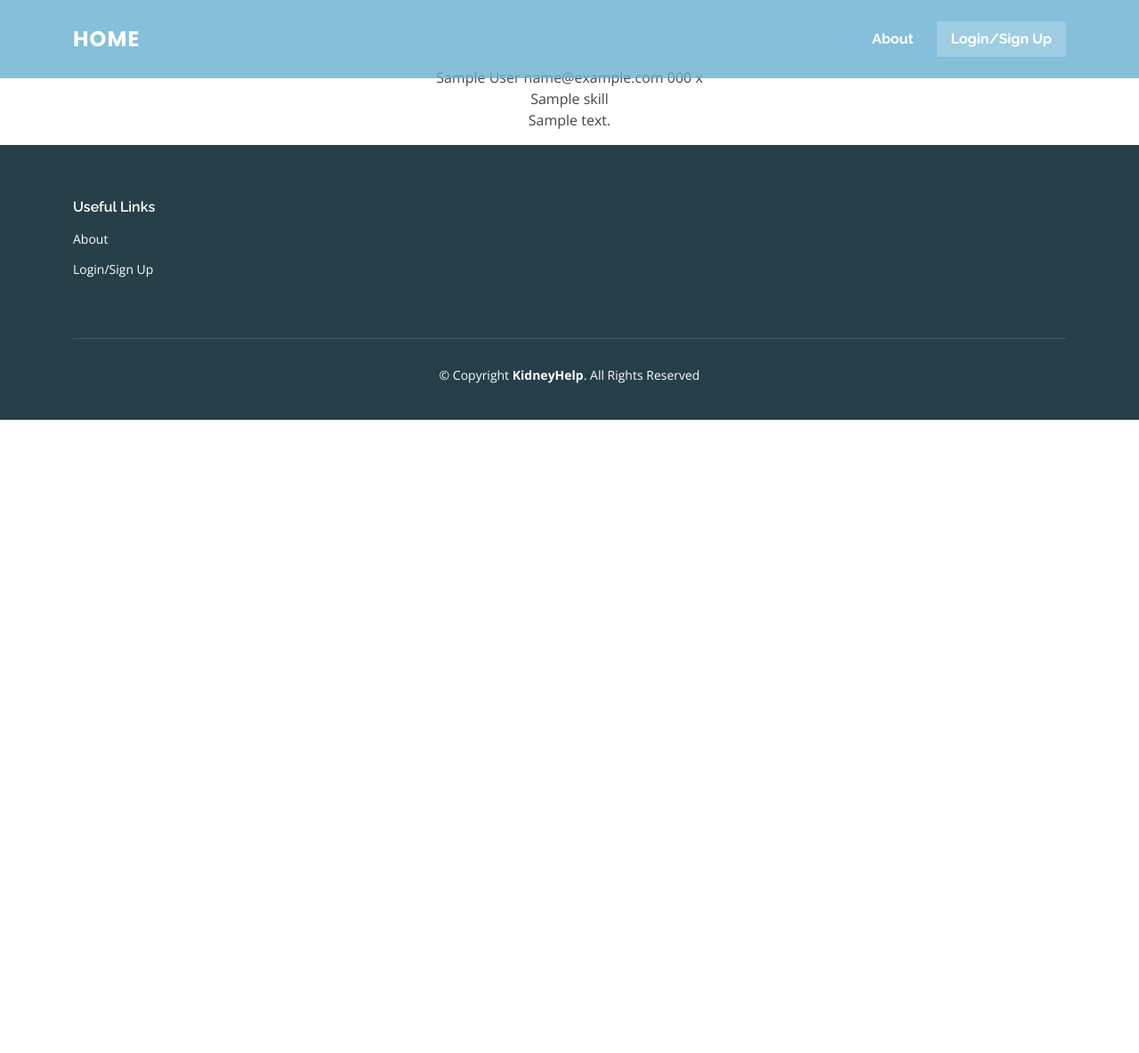
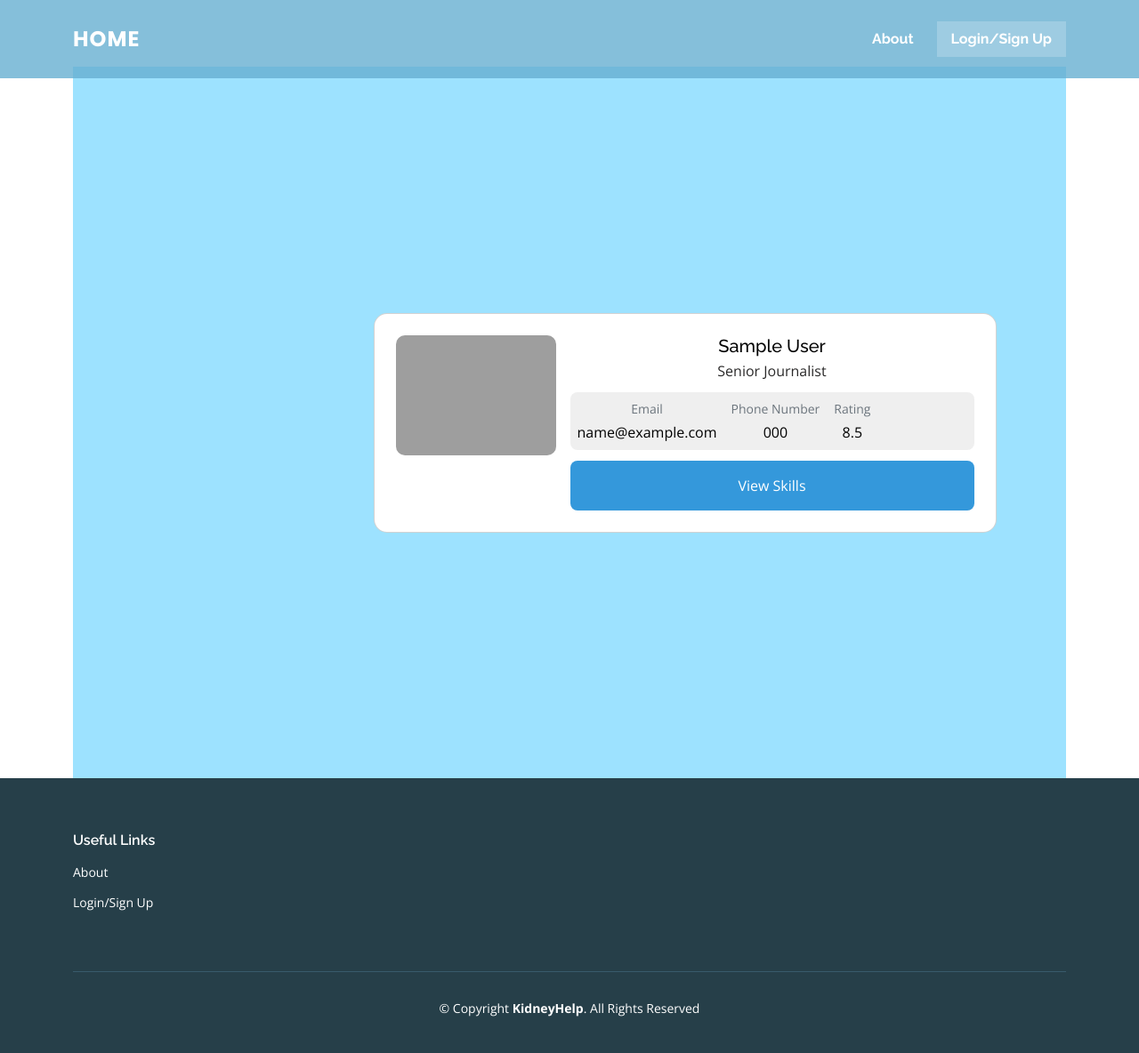
Before and after one commit to josh0125/StudentTutorProject, a Django app: page /display/ in a window 1280 px wide. Shown: the whole page at 89% size. Before the commit the page ends 472 px from the top, so only its background shows below. Run offline with Django 4.2, Linux system fonts and the light colour scheme; tables that the repository leaves empty hold one stand-in row (values such as "Sample post"); some libraries are stand-ins or nearby versions; grey boxes are pictures that could not be loaded.

Commit message:
display page

```diff
--- a/studentnetwork/settings.py
+++ b/studentnetwork/settings.py
@@ -82,7 +82,7 @@ DATABASES = {
     'ENGINE': 'django.db.backends.postgresql',
     'NAME': 'profiles',
     'USER': 'postgres',
-    'PASSWORD': 'NEWYORKUT1CAM1SS1ON',
+    'PASSWORD': '1210',
     'HOST': 'localhost'
     }
 }
--- /dev/null
+++ b/studentnetwork/static/css/display.css
@@ -0,0 +1,46 @@
+/* This is the CSS that is specific for the display page */
+
+/* Dropdown Button */
+.dropbtn {
+    background-color: #3498DB;
+    color: white;
+    padding: 16px;
+    font-size: 16px;
+    border: none;
+    cursor: pointer;
+  }
+
+  /* Dropdown button on hover & focus */
+  .dropbtn:hover, .dropbtn:focus {
+    background-color: #2980B9;
+  }
+
+  /* The container <div> - needed to position the dropdown content */
+  .dropdown {
+    position: relative;
+    display: inline-block;
+  }
+
+  /* Dropdown Content (Hidden by Default) */
+  .dropdown-content {
+    display: none;
+    position: absolute;
+    background-color: #f1f1f1;
+    min-width: 160px;
+    box-shadow: 0px 8px 16px 0px rgba(0,0,0,0.2);
+    z-index: 1;
+  }
+
+  /* Links inside the dropdown */
+  .dropdown-content a {
+    color: black;
+    padding: 12px 16px;
+    text-decoration: none;
+    display: block;
+  }
+
+  /* Change color of dropdown links on hover */
+  .dropdown-content a:hover {background-color: #ddd;}
+
+  /* Show the dropdown menu (use JS to add this class to the .dropdown-content container when the user clicks on the dropdown button) */
+  .show {display:block;}
--- /dev/null
+++ b/studentnetwork/static/js/display.js
@@ -0,0 +1,21 @@
+// This is the JavaScript fot he Display Page
+
+/* When the user clicks on the button,
+toggle between hiding and showing the dropdown content */
+function myFunction() {
+    document.getElementById("myDropdown").classList.toggle("show");
+  }
+
+  // Close the dropdown menu if the user clicks outside of it
+  window.onclick = function(event) {
+    if (!event.target.matches('.dropbtn')) {
+      var dropdowns = document.getElementsByClassName("dropdown-content");
+      var i;
+      for (i = 0; i < dropdowns.length; i++) {
+        var openDropdown = dropdowns[i];
+        if (openDropdown.classList.contains('show')) {
+          openDropdown.classList.remove('show');
+        }
+      }
+    }
+  }
--- a/templates/profiles/display.html
+++ b/templates/profiles/display.html
@@ -1,30 +1,73 @@
 {% extends 'base.html' %}
 {% load static %}
 {% block content %}
+<!--Links-->
+<link href="{% static 'css/display.css' %}" rel="stylesheet">
+
 <!-- Masthead-->
 <div style="padding-top: 75px; padding-left: 50px; padding-right: 50px; text-align: center;">
 
 <div class="container">
     {% for profile in our_profiles %}
-    <p>
-        {{ profile.first_name }}
-        {{ profile.last_name }}
-        {{ profile.email }}
-        {{ profile.phone }}
-        {{ profile.username }}
-        {{ profile.password }}
-        {{ profile.profile_photo }}
-        {% for skill in profile.skills.all %}
-            <br>
-            {{ skill.title }}
-            <br>
-            {{ skill.description }}
-        {% endfor %}
-        </p>
+    <!-- New Stuff -->
+    <section class="vh-100" style="background-color: #9de2ff;">
+        <div class="container py-5 h-100">
+          <div class="row d-flex justify-content-center align-items-center h-100">
+            <div class="col col-md-9 col-lg-7 col-xl-5">
+              <div class="card" style="border-radius: 15px; width: 700px">
+                <div class="card-body p-4">
+                  <div class="d-flex text-black">
+                    <div class="flex-shrink-0">
+                      <img src="https://mdbcdn.b-cdn.net/img/Photos/new-templates/bootstrap-profiles/avatar-1.webp"
+                        alt="Generic placeholder image" class="img-fluid"
+                        style="width: 180px; border-radius: 10px;">
+                    </div>
+                    <div class="flex-grow-1 ms-3">
+                      <h5 class="mb-1">{{ profile.first_name }} {{ profile.last_name }}</h5>
+                      <p class="mb-2 pb-1" style="color: #2b2a2a;">Senior Journalist</p>
+                      <div class="d-flex justify-content-start rounded-3 p-2 mb-2"
+                        style="background-color: #efefef;">
+                        <div>
+                          <p class="small text-muted mb-1">Email</p>
+                          <p class="mb-0">{{ profile.email }}</p>
+                        </div>
+                        <div class="px-3">
+                          <p class="small text-muted mb-1">Phone Number</p>
+                          <p class="mb-0">{{ profile.phone }}</p>
+                        </div>
+                        <div>
+                          <p class="small text-muted mb-1">Rating</p>
+                          <p class="mb-0">8.5</p>
+                        </div>
+                      </div>
+                      <div class="d-flex pt-1">
+                        <div class="dropdown flex-grow-1">
+                            <button onclick="myFunction()" class="dropbtn me-1 flex-grow-1 rounded-3" style="width: 100%;">View Skills</button>
+                            <div id="myDropdown" class="dropdown-content rounded-3" style="width: 100%;">
+                                {% for skill in profile.skills.all %}
+                                <p>{{ skill.title }}: {{ skill.description }}</p>
+                                {% endfor %}
+                              {% comment %} <a href="#">Link 1</a>
+                              <a href="#">Link 2</a>
+                              <a href="#">Link 3</a> {% endcomment %}
+                            </div>
+                          </div>
+                      </div>
+                    </div>
+                  </div>
+                </div>
+              </div>
+            </div>
+          </div>
+        </div>
+      </section>
+
+
     {% endfor %}
 </div>
 
 </div>
 
 
+<script src="{% static 'js/display.js'%}"></script>
 {% endblock %}
```
